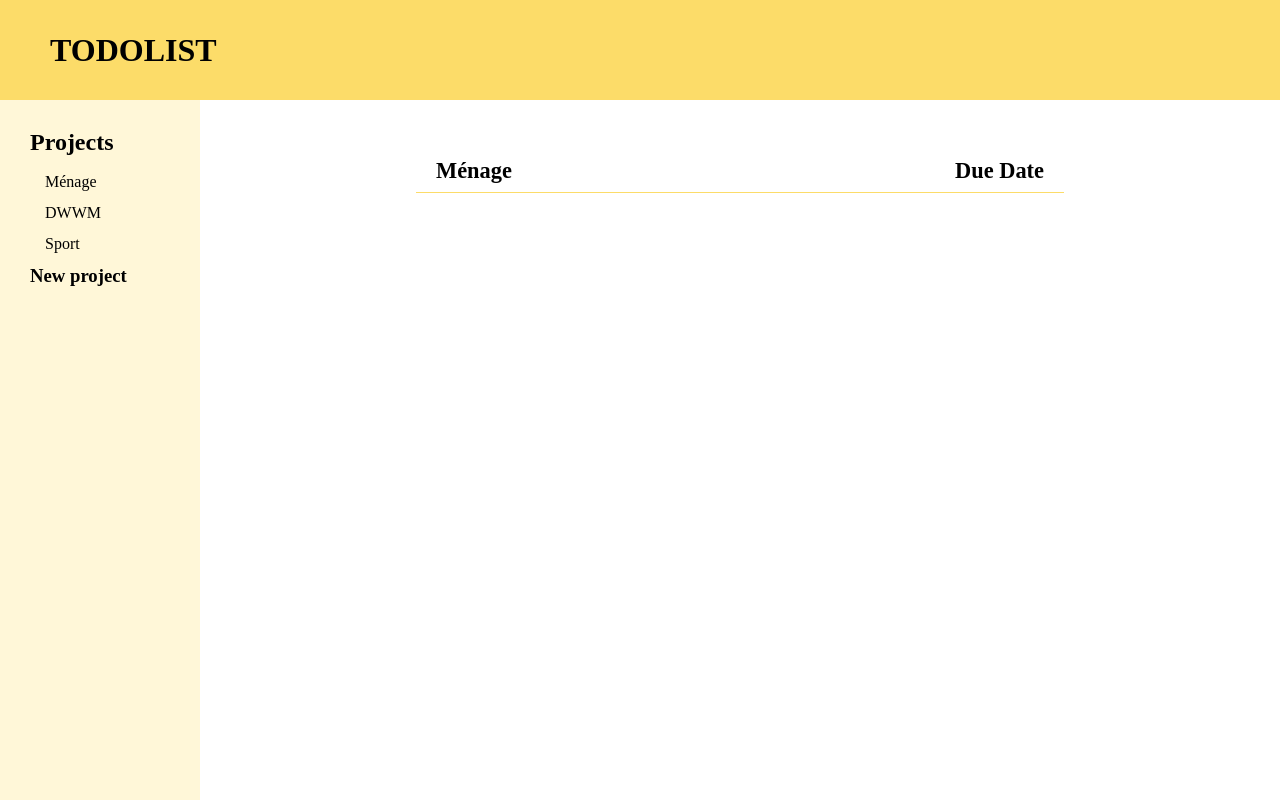
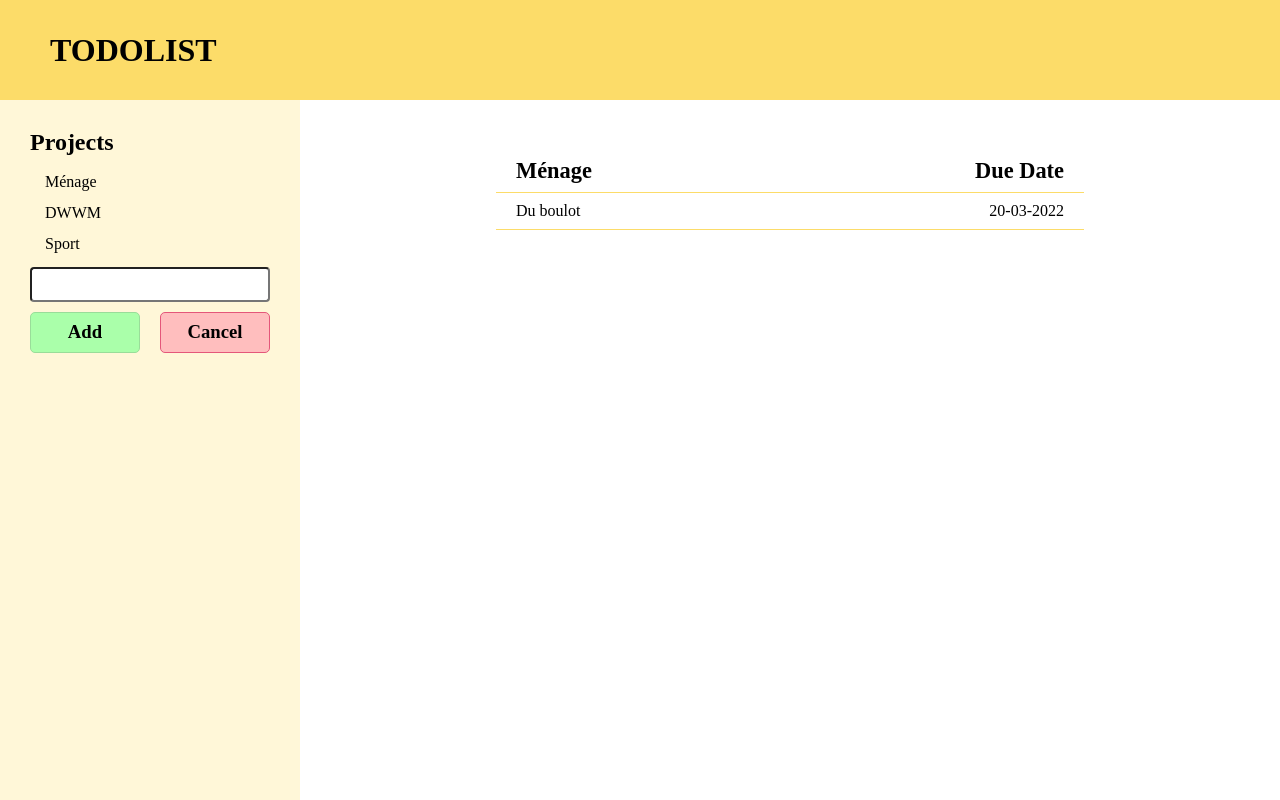
Before and after one commit to rmn2748/todo_list, a website built with webpack: page src/index.html in a window 1280 px wide. Both pictures are taken after a click on the button "New project". Built offline with nearby package versions, Linux system fonts and the light colour scheme.

Commit message:
project functions and UI done

```diff
--- /dev/null
+++ b/src/Library.js
@@ -0,0 +1,18 @@
+import Project from './Project';
+
+const Library = () => {
+  const projects = [];
+  projects.push(Project('Ménage'));
+  projects.push(Project('DWWM'));
+  projects.push(Project('Sport'));
+
+  const add = (proj) => projects.push(Project(proj));
+  const findProj = (name) => projects.find((element) => element.getName() === name);
+  const getProjects = () => projects;
+
+  return {
+    add, Library, findProj, getProjects,
+  };
+};
+
+export default Library;
--- a/src/Project.js
+++ b/src/Project.js
@@ -1,19 +1,17 @@
 const Project = (name) => {
-  const todoList = [];
+  const tasks = [];
 
   const getName = () => name;
 
-  const addTodo = (todo) => todoList.push(todo);
+  const addTask = (task) => tasks.push(task);
 
-  const removeTodo = (todoTitle) => todoList.splice(todoList.indexOf(todoTitle), 1);
+  const removeTask = (taskName) => tasks.splice(tasks.indexOf(taskName), 1);
 
-  const getTodo = (todoIndex) => todoList[todoIndex];
-
-  const getTodoList = () => todoList;
+  const getTasks = () => tasks;
 
   return {
-    todoList, getName, addTodo, removeTodo, getTodo, getTodoList,
+    getTasks, removeTask, addTask, getName,
   };
 };
 
-export { Project };
+export default Project;
--- a/src/Task.js
+++ b/src/Task.js
@@ -1,15 +1,21 @@
-const Task = (title, description, date = '', status = 'undone') => {
-  const getTitle = () => title;
+const Task = (name, description, date = '', status = 'undone') => {
+  const getName = () => name;
+
   const setDescription = (descr) => { description = descr; };
+
   const getDescription = () => description;
+
   const changeStatus = () => (status == 'undone' ? status = 'done' : status = 'undone');
+
   const getStatus = () => status;
+
   const setDate = (value) => date = value;
+
   const getDate = () => date;
 
   return {
-    getTitle, getDescription, changeStatus, getStatus, setDescription, setDate, getDate
+    getName, getDescription, changeStatus, getStatus, setDescription, setDate, getDate,
   };
 };
 
-export { Task };
+export default Task;
--- a/src/Todolist.js
+++ /dev/null
@@ -1,15 +0,0 @@
-import { Project } from './Project';
-
-const Todolist = () => {
-  const projects = [];
-  projects.push(Project('Ménage'));
-  projects.push(Project('DWWM'));
-  projects.push(Project('Sport'));
-
-  const add = (proj) => projects.push(proj);
-  const findProj = (name) => projects.find((element) => element.getName() == name);
-
-  return { add, projects, findProj };
-};
-
-export { Todolist };
--- a/src/UI.js
+++ b/src/UI.js
@@ -1,6 +1,26 @@
-import { Project } from './Project';
-import { Todolist } from './Todolist';
+import Project from './Project';
+import Library from './Library';
+import Task from './Task';
 
+const app = Library();
+
+const firstTask = Task('Du boulot', 'Une longue description', '20-03-2022');
+const secondTask = Task('un truc a faire', 'Une longue description', '20-03-2022');
+const thirdTask = Task('Du boulotrtertet', 'Une longue description', '20-03-2022');
+const fourthTask = Task('Du boulot blabla', 'Une longue description', '20-03-2022');
+app.findProj('Ménage').addTask(firstTask);
+app.findProj('DWWM').addTask(secondTask);
+app.findProj('Sport').addTask(thirdTask);
+app.findProj('DWWM').addTask(fourthTask);
+
+function loadUI() {
+  populateProjects(app);
+  populateTaskContainer('Ménage');
+  listenProjBtn();
+  listenNewProjectButton();
+}
+
+/// populateProjects uses createprojbtn function to append projects to #project-list elem
 function createProjBtn(name) {
   const projList = document.getElementById('project-list');
 
@@ -12,43 +32,88 @@ function createProjBtn(name) {
   li.appendChild(btn);
   projList.appendChild(li);
 }
-function populateProjects(todoList) {
-  todoList.projects.forEach((proj) => createProjBtn(proj.getName()));
+function populateProjects(library) {
+  const projList = document.getElementById('project-list');
+  projList.textContent = '';
+  library.getProjects().forEach((proj) => createProjBtn(proj.getName()));
+  listenProjBtn();
+  hideProjInput();
+}
+
+/// add task to #task-container
+function populateTaskContainer(projectName) {
+  clearTaskContainer();
+  populateProjectTitle(projectName);
+  const projectObj = app.findProj(projectName);
+  const taskContainer = document.getElementById('task-container');
+
+  projectObj.getTasks().forEach((task) => { createTask(task, taskContainer); });
+}
+function createTask(taskObject) {
+  const task = document.createElement('div');
+  task.classList.add('task');
+
+  const taskName = document.createElement('div');
+  taskName.classList.add('task-name');
+  taskName.textContent = taskObject.getName();
+
+  const taskDate = document.createElement('div');
+  taskDate.classList.add('task-date');
+  taskDate.textContent = taskObject.getDate();
+
+  task.appendChild(taskName);
+  task.appendChild(taskDate);
+  const taskContainer = document.getElementById('task-container');
+  taskContainer.appendChild(task);
+}
+
+function populateProjectTitle(project) {
+  const projectName = document.getElementById('project-name');
+  projectName.textContent = project;
 }
 function clearTaskContainer() {
-    const taskContainer = document.getElementById('task-container');
-    taskContainer.textContent = '';
-}
-function populateTask(taskObject, elem) {
-    const task = document.createElement('div');
-    task.classList.add('task');
-
-    const taskName = document.createElement('div');
-    taskName.classList.add('task-name');
-    taskName.textContent = taskObject.getTitle()
-
-    const taskDate = document.createElement('div');
-    taskDate.classList.add('task-date');
-    taskDate.textContent = taskObject.getDate()
-
-    task.appendChild(taskName)
-    task.appendChild(taskDate)
-    elem.appendChild(task);
-}
-function populateTaskContainer(projectName) {
-    clearTaskContainer();
-    projectObj = app.findProj(projectName);
-    const taskContainer = document.getElementById('task-container');
-    projectObj.todoList.forEach(task => {populateTask(task, taskContainer)});
-}
-function populateProjectTitle(project) {
-    const projectName = document.getElementById('project-name');
-    projectName.textContent = project
+  const taskContainer = document.getElementById('task-container');
+  taskContainer.textContent = '';
 }
 function listenProjBtn() {
-    const projectsButtons = document.querySelectorAll('.');
-projectsButtons.forEach(button => button.addEventListener('onclick', populateTaskContainer(button.textContent)));
+  const projectsButtons = document.querySelectorAll('.project');
+  projectsButtons.forEach((btn) => {
+    btn.addEventListener('click', (event) => {
+      populateTaskContainer(event.target.textContent);
+    });
+  });
+}
+/// function to handle the + project button and input in .new-project div
+function listenNewProjectButton() {
+  const newProj = document.querySelector('.new-project-button');
+  newProj.addEventListener('click', showProjInput);
+}
+function showProjInput() {
+  const content = document.querySelector('.new-project');
+  content.innerHTML = '<input type="text" class="project"> <div class="pop-up-buttons"> <button class="add-button">Add</button><button class="cancel-button">Cancel</button></div>';
+  listenNewProjectCancel();
+  listenNewProjAdd();
+}
+function listenNewProjectCancel() {
+  const cancel = document.querySelector('.cancel-button');
+  cancel.addEventListener('click', hideProjInput);
+}
+function hideProjInput() {
+  const content = document.querySelector('.new-project');
+  content.innerHTML = '<button class="new-project-button">New project</button>';
+  listenNewProjectButton();
+}
+function listenNewProjAdd() {
+  const add = document.querySelector('.add-button');
+  add.addEventListener('click', addProject);
+}
+function addProject() {
+  const projectName = document.querySelector('input.project').value;
+  app.add(projectName);
+  populateProjects(app);
 }
 
-
-export { createProjBtn, populateProjects, populateProjectTitle, clearTaskContainer, populateTask, populateTaskContainer,listenProjBtn };
+export {
+  createProjBtn, populateProjects, populateProjectTitle,
+  clearTaskContainer, createTask, populateTaskContainer, listenProjBtn, loadUI,
+};
--- a/src/index.html
+++ b/src/index.html
@@ -19,7 +19,7 @@
             <ul role="list" id="project-list">
 
             </ul>
-            <h3><button>New project</button></h3>
+            <h3 class="new-project"><button class="new-project-button">New project</button></h3>
         </nav>
         <div class="content">
             <div class="content-display">
--- a/src/index.js
+++ b/src/index.js
@@ -1,24 +1,15 @@
 import './style.css';
 
-import { Task } from './Task';
-import { Project } from './Project';
-import { Todolist } from './Todolist';
-import { clearTaskContainer, createProjBtn, listenProjBtn, populateProjects, populateProjectTitle, populateTaskContainer } from './UI';
-
-const app = Todolist();
-
+import Task from './Task';
+import Project from './Project';
+import Library from './Library';
+import {
+  clearTaskContainer, createProjBtn, listenProjBtn, loadUI, populateProjects, populateProjectTitle, populateTaskContainer,
+} from './UI';
 
 /// CREATING proj in menu
-populateProjects(app);
+
 /// créer 2 taches et les assigner au projet ménage
 const pbl = Task('Sortir les poubelles', 'ça sent pas bon...', '10-11-2022', 'undone');
 const chambre = Task('Ranger la chambre', 'c sale.', '10-11-2022', 'undone');
-app.findProj('Ménage').addTodo(pbl);
-app.findProj('Ménage').addTodo(chambre)
-
-
-
-populateTaskContainer(app.findProj('Ménage'));
-
-
-listenProjBtn()
+loadUI();
--- a/src/style.css
+++ b/src/style.css
@@ -55,7 +55,40 @@ button {
 	line-height: inherit;
 	padding : 0;
 }
+.pop-up-buttons {
+	display: flex;
+	flex-direction: row;
+	gap : 20px;
+	margin-top: 10px;
+}
 
+input[type=text].project {
+	box-sizing: border-box;
+	width : 100%;
+	border-radius: 4px;
+	height: 35px;
+
+}
+.add-button {
+	width:100%;
+	border: 1px solid #99dd99;
+    background-color: #aaffaa;
+    font-weight: bold;
+	width: 100%;
+    padding: 10px 20px;
+    border-radius: 5px;
+    cursor: pointer;
+}
+.cancel-button {
+	width:100%;
+	border: 1px solid #e4577a;
+    background-color: #ffbebe;
+    font-weight: bold;
+	width: 100%;
+    padding: 10px 20px;
+    border-radius: 5px;
+    cursor: pointer;
+}
 header {
 	height: 100px;
 	background-color: #FCDC69;
@@ -69,7 +102,7 @@ main {
 }
 nav {
 	background-color: #FFF7D8;
-	min-width: 200px;
+	min-width: 300px;
 	padding: 30px;
 }
 nav h2 {
```
